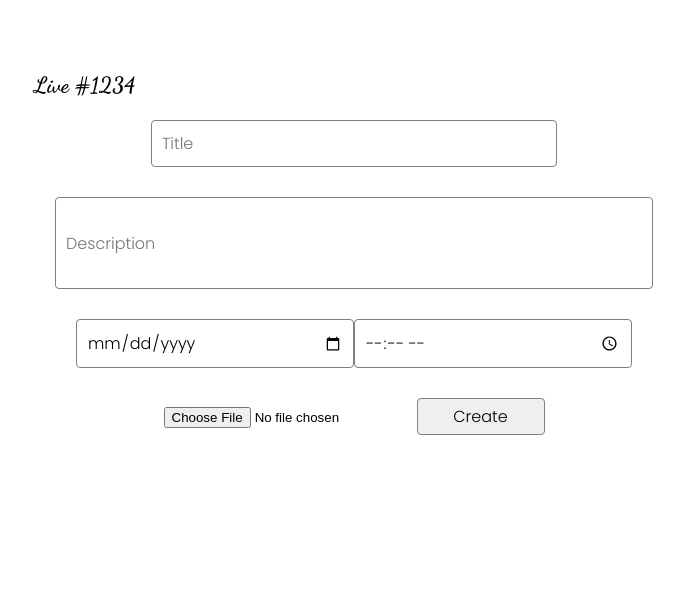
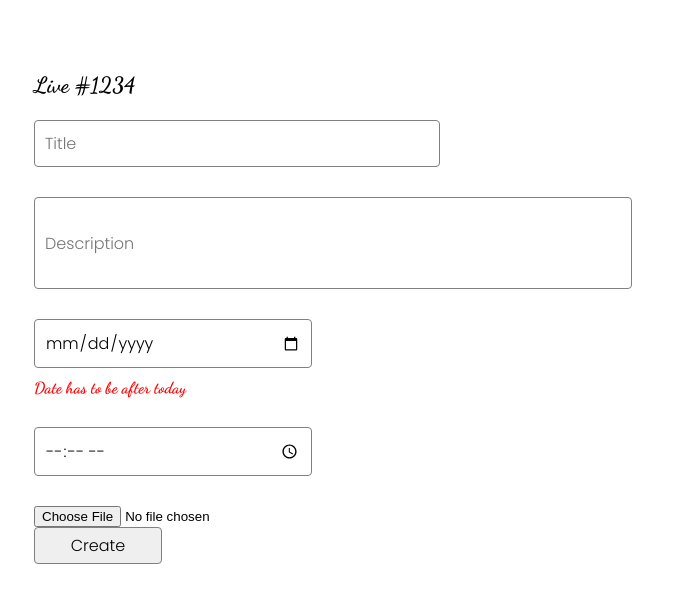
Before and after one commit to Jessiehongtran/amateurs, a React (Create React App) app: page /createLive in a window 1280 px wide. Shown: the top 602 px of the page, without its empty margins (286-970 px from the left). Built offline with nearby package versions, Linux system fonts and the light colour scheme; no server answers.

Commit message:
added verifying date has to be after today

```diff
--- a/src/components/events/createLive.jsx
+++ b/src/components/events/createLive.jsx
@@ -16,8 +16,9 @@ export default class CreateLive extends React.Component {
                 description: "",
                 joined: 0,
                 host_id: 0,
-                banner_img: ""
+                banner_img: "",
             },
+            afterToday: false,
             posted: false
         }
 
@@ -46,7 +47,29 @@ export default class CreateLive extends React.Component {
              })
     }
 
+    startAfterToday(time){
+        const curYear = (new Date()).getUTCFullYear()
+        const curMonth = (new Date()).getUTCMonth() + 1
+        const curDate = (new Date()).getUTCDate()
+        const year = parseInt(time.split("-")[0])
+        const month = parseInt(time.split("-")[1])
+        const date = parseInt(time.split("-")[2])
+
+        if (year >= curYear && month >= curMonth && date >= curDate){
+            return true
+        }
+        return false
+    }
+
     handleChange(e){
+        console.log(e.target.name, e.target.value)
+        if (e.target.name == "start_date"){
+            if (this.startAfterToday(e.target.value)){
+                this.setState({afterToday: true})
+            } else {
+                this.setState({afterToday: false})
+            }
+        }
         this.setState({
             event: {
                 ...this.state.event,
@@ -96,6 +119,9 @@ export default class CreateLive extends React.Component {
                             className="date"
                             onChange={this.handleChange}
                         />
+                        {this.state.afterToday
+                        ? null
+                        : <p className="remind">Date has to be after today</p>}
                         <input
                             name="start_time"
                             placeholder="Start Time"
--- a/src/components/events/createLive.scss
+++ b/src/components/events/createLive.scss
@@ -14,6 +14,11 @@
             text-align: left;
             font-size: 22px;
         }
+
+        form {
+            display: flex;
+            flex-direction: column;
+            justify-content: flex-start;
 
             .title {
                 width: 60%;
@@ -56,6 +61,13 @@
                 font-size: 16px;
             }
 
+            .remind {
+                margin-top: -20px;
+                margin-bottom: 30px;
+                color: red;
+                text-align: left;
+            }
+
             button {
                 width: 20%;
                 padding: 5px;
@@ -64,5 +76,7 @@
                 border-radius: 4px;
                 border: 1px solid grey
             }
+
         }
     }
+}
```
Lines whose indentation alone changed are shown as unchanged.
